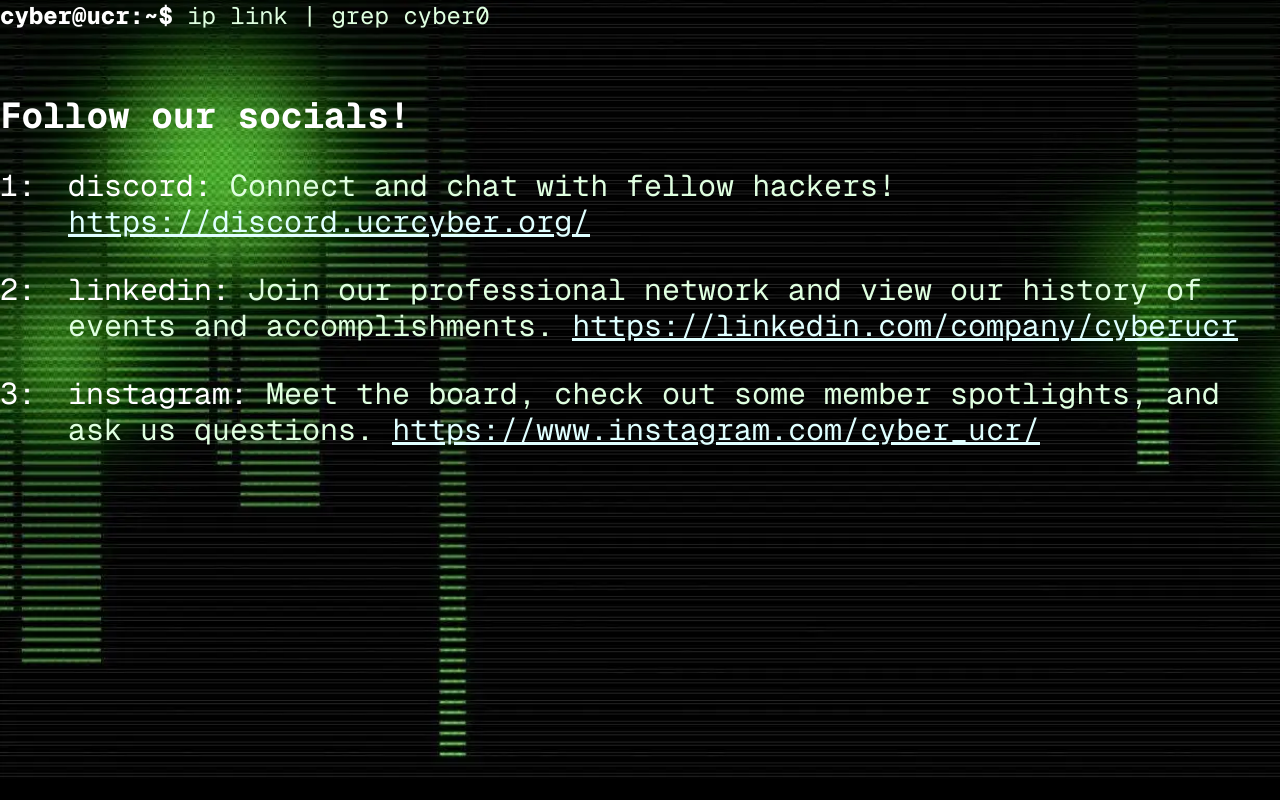
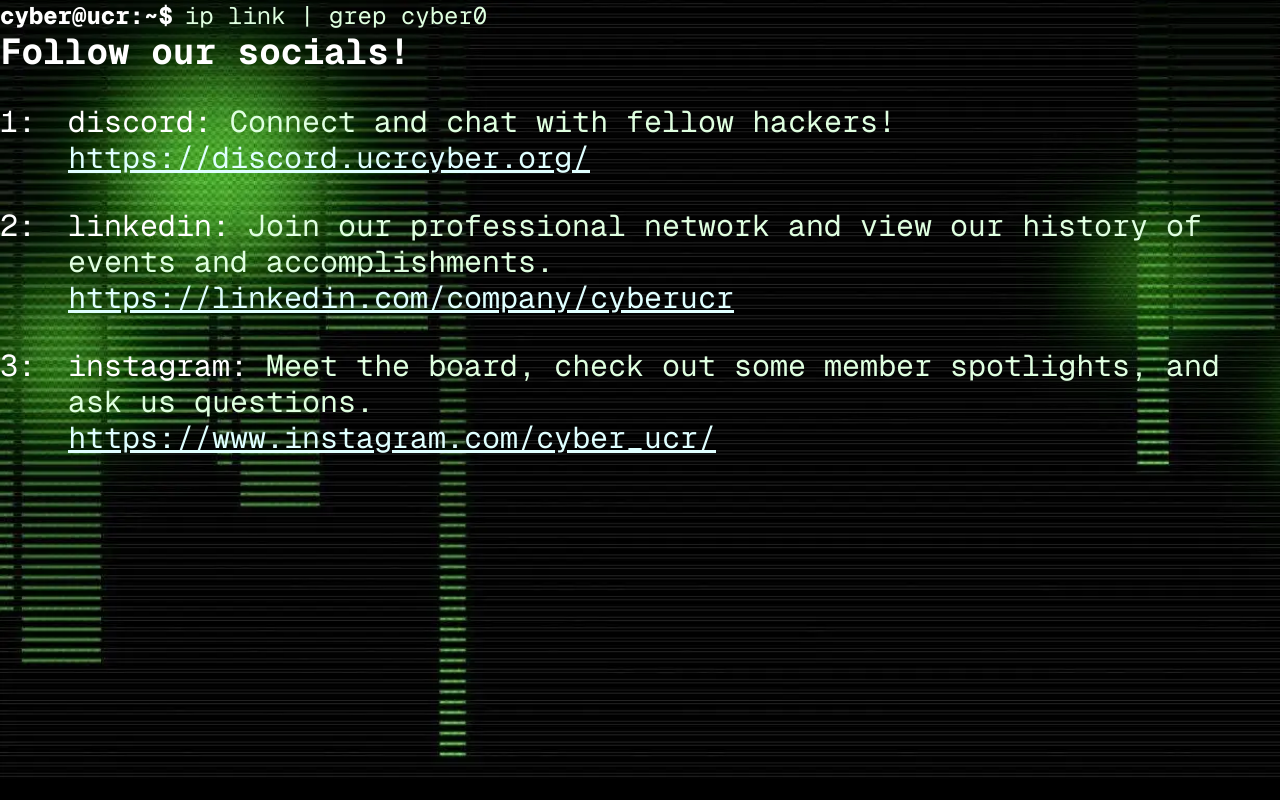
Before and after one commit to acm-ucr/cyber-website, a Next.js app: page /socials in a window 1280 px wide. Built offline with nearby package versions, Linux system fonts and the light colour scheme.

Commit message:
Fixing newlines in SocialPages

```diff
--- a/src/components/socials/SocialsPage.tsx
+++ b/src/components/socials/SocialsPage.tsx
@@ -1,19 +1,19 @@
+import Link from "next/link";
+
 const SocialsPage = () => {
   return (
-    <div className="font-cyber-main">
-      <div className="mb-16">
+    <div className="font-cyber-main flex flex-col">
+      <div className="flex gap-3">
         <span className="text-cyber-white text-2xl font-extrabold">
           cyber@ucr:~$
         </span>
         <span className="text-cyber-lightgreen text-2xl">
-          {" "}
-          ip link | grep cyber0{" "}
+          ip link | grep cyber0
         </span>
       </div>
 
-      <div className="text-cyber-white text- mb-8 text-4xl font-bold">
-        {" "}
-        Follow our socials!{" "}
+      <div className="text-cyber-white mb-8 text-4xl font-bold">
+        Follow our socials!
       </div>
 
       <div className="font-cyber-main mb-8 text-3xl">
@@ -22,17 +22,15 @@
           <div>
             <span className="text-cyber-white"> discord: </span>
             <span className="text-cyber-lightgreen">
-              {" "}
-              Connect and chat with fellow hackers!{" "}
-              <a
+              Connect and chat with fellow hackers!<br></br>
+              <Link
                 href="https://discord.ucrcyber.org/"
                 target="_blank"
                 rel="noopener noreferrer"
                 className="text-[#DFFFFF] underline"
               >
-                {" "}
-                https://discord.ucrcyber.org/{" "}
-              </a>{" "}
+                https://discord.ucrcyber.org/
+              </Link>
             </span>
           </div>
         </div>
@@ -44,18 +42,16 @@
           <div>
             <span className="text-cyber-white"> linkedin: </span>
             <span className="text-cyber-lightgreen">
-              {" "}
               Join our professional network and view our history of events and
-              accomplishments.{" "}
-              <a
+              accomplishments.<br></br>
+              <Link
                 href="https://linkedin.com/company/cyberucr"
                 target="_blank"
                 rel="noopener noreferrer"
                 className="text-[#DFFFFF] underline"
               >
-                {" "}
-                https://linkedin.com/company/cyberucr{" "}
-              </a>{" "}
+                https://linkedin.com/company/cyberucr
+              </Link>
             </span>
           </div>
         </div>
@@ -67,18 +63,16 @@
           <div>
             <span className="text-cyber-white"> instagram: </span>
             <span className="text-cyber-lightgreen">
-              {" "}
               Meet the board, check out some member spotlights, and ask us
-              questions.{" "}
-              <a
+              questions.<br></br>
+              <Link
                 href="https://www.instagram.com/cyber_ucr/"
                 target="_blank"
                 rel="noopener noreferrer"
                 className="text-[#DFFFFF] underline"
               >
-                {" "}
-                https://www.instagram.com/cyber_ucr/{" "}
-              </a>{" "}
+                https://www.instagram.com/cyber_ucr/
+              </Link>
             </span>
           </div>
         </div>
```
